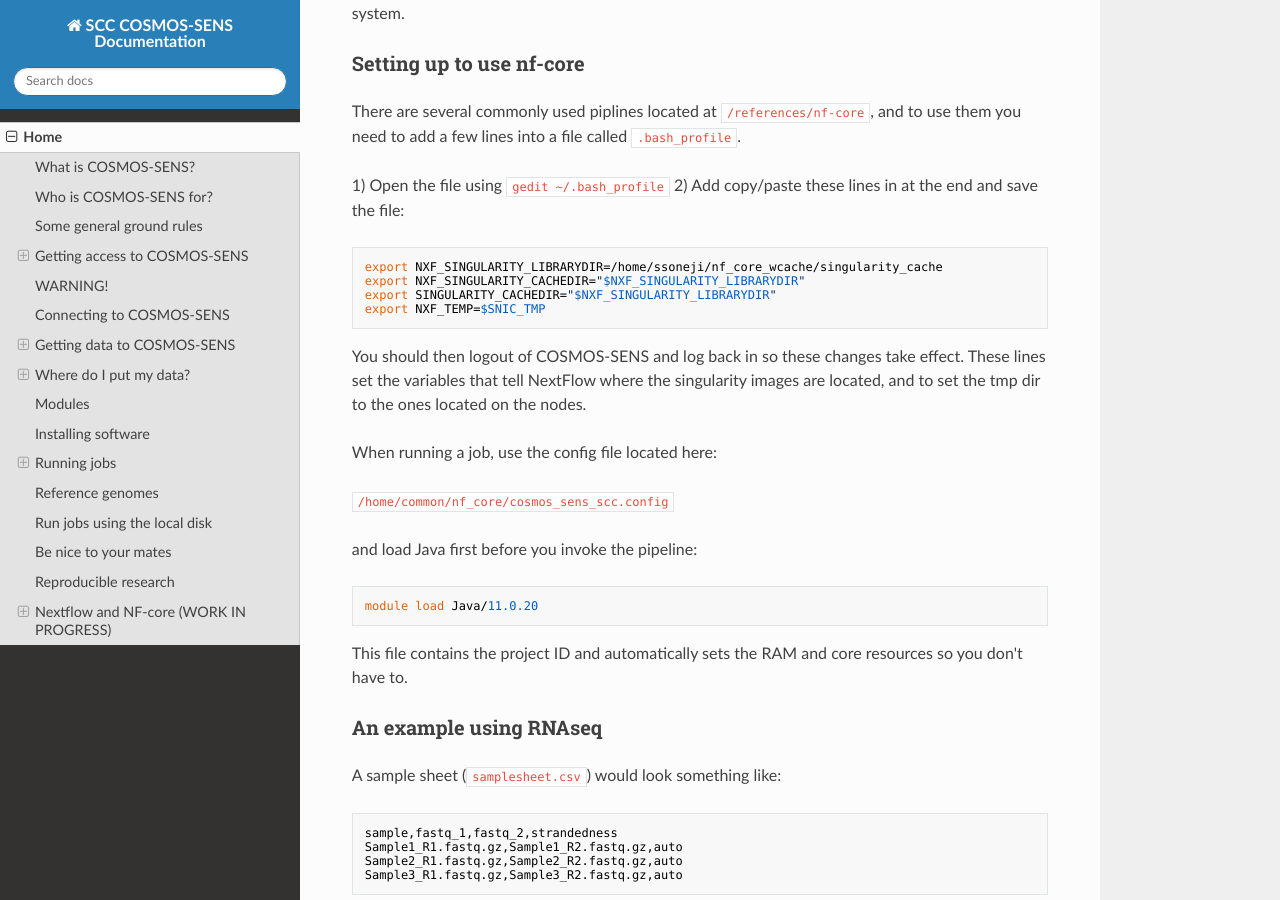
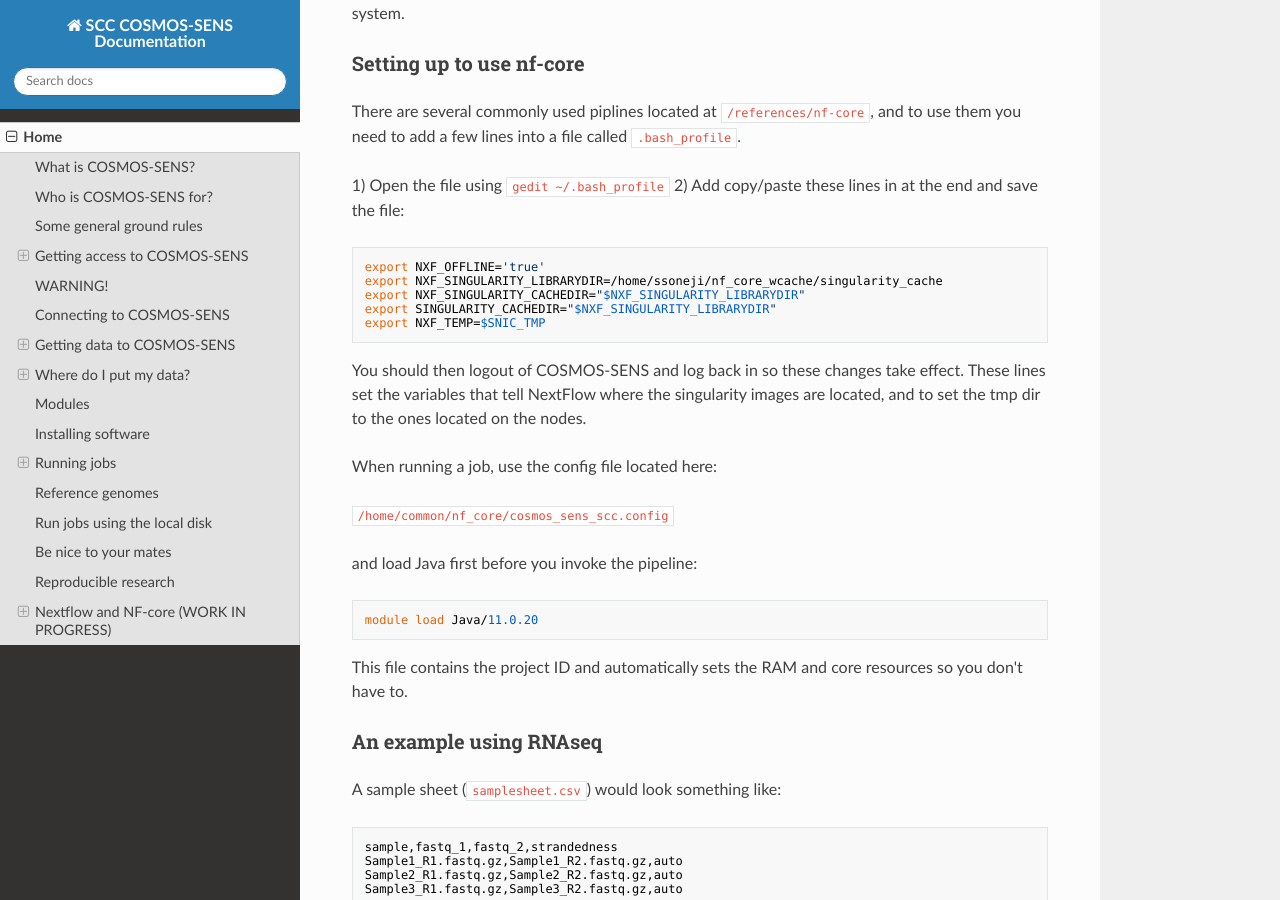
Before and after one commit to sccbioinformatics/SCC_CSENS_docs, an MkDocs documentation site: the page built from docs/index.md, in a window 1280 px wide and 900 px high, scrolled down 8850 px. Built offline with MkDocs 1.6.1, drawn with Linux system fonts in a browser that asks for light colours; nearby versions of some CDN libraries.

Commit message:
correct nextflow

````diff
--- a/docs/index.md
+++ b/docs/index.md
@@ -312,6 +312,7 @@ There are several commonly used piplines located at `/references/nf-core`, and t
 2) Add copy/paste these lines in at the end and save the file:
 
 ```
+export NXF_OFFLINE='true'
 export NXF_SINGULARITY_LIBRARYDIR=/home/ssoneji/nf_core_wcache/singularity_cache
 export NXF_SINGULARITY_CACHEDIR="$NXF_SINGULARITY_LIBRARYDIR"
 export SINGULARITY_CACHEDIR="$NXF_SINGULARITY_LIBRARYDIR"
````
